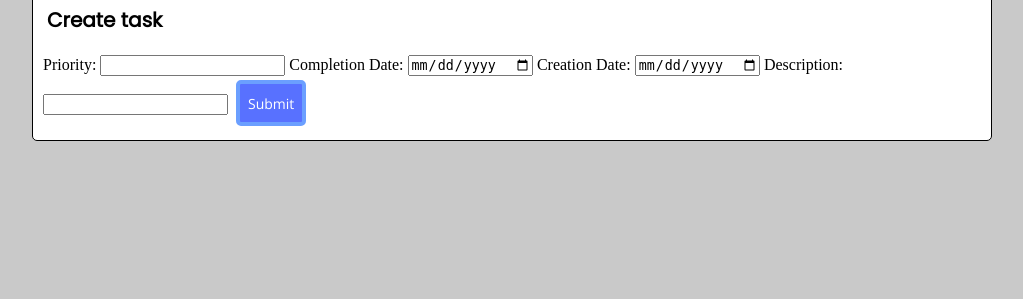
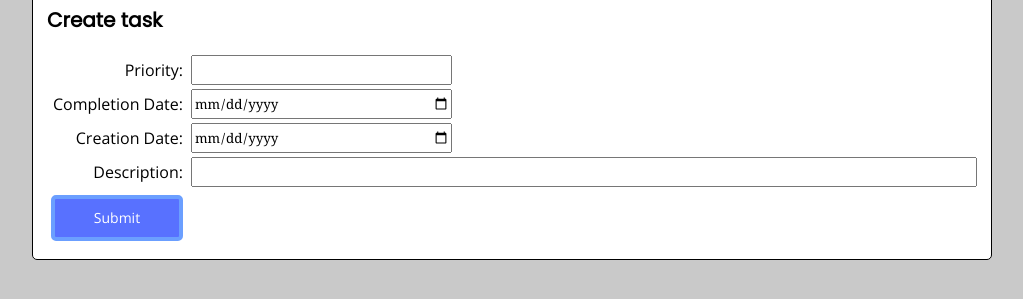
Before and after one commit to onstop4/WillDo, a Flask app: template willdo/templates/within_tasklist/create_edit_task.html in a window 1280 px wide. Shown: the part 156-455 px from the top of the page, without its empty margins (128-1151 px from the left). Run offline with Flask 2, Linux system fonts and the light colour scheme; the template is opened without the code that fills it, so the values that code supplies are empty; parts of the project's set-up code (start-up, migrations or seed data) failed here and were passed over.

Commit message:
Add css for create/edit task form.
CSS was added to the page for creating/editing a task.
It uses css grid layout, which can make these styles
difficult to apply to simpler kinds of forms and
input fields, such as a search bar.

```diff
--- /dev/null
+++ b/willdo/static/styles/actual-form.css
@@ -0,0 +1,28 @@
+.form-input {
+    --gap-between-rows: 4px;
+
+    margin: 4px;
+    display: grid;
+    grid-template-columns: minmax(0, 140px) minmax(180px, 1fr) 2fr;
+    grid-auto-rows: minmax(30px, auto);
+    grid-gap: var(--gap-between-rows);
+    gap: var(--gap-between-rows);
+}
+
+.form-input__label {
+    grid-column: 1 / 2;
+    margin: 4px;
+    text-align: right;
+    font-family: 'Open Sans', sans-serif;
+}
+
+.form-input__text-input {
+    grid-column: 2 / 3;
+    font-family: 'Noto Serif', serif;
+    overflow: hidden;
+    text-overflow: ellipsis;
+}
+
+.form-input__text-input--long {
+    grid-column: 2 / 4;
+}
--- a/willdo/templates/within_tasklist/create_edit_task.html
+++ b/willdo/templates/within_tasklist/create_edit_task.html
@@ -7,6 +7,11 @@
 <h3 class="whereami__action whereami__action--in-tasklist">Create task</h3>
 {% endif %}
 {% endblock title_display %}
+
+{% block resources %}
+{{ super() }}
+<link href="{{ url_for('static', filename='styles/actual-form.css') }}" rel="stylesheet">
+{% endblock resources %}
 
 {% macro getValue(object, name) %}
 {%- if object is defined -%}
```
